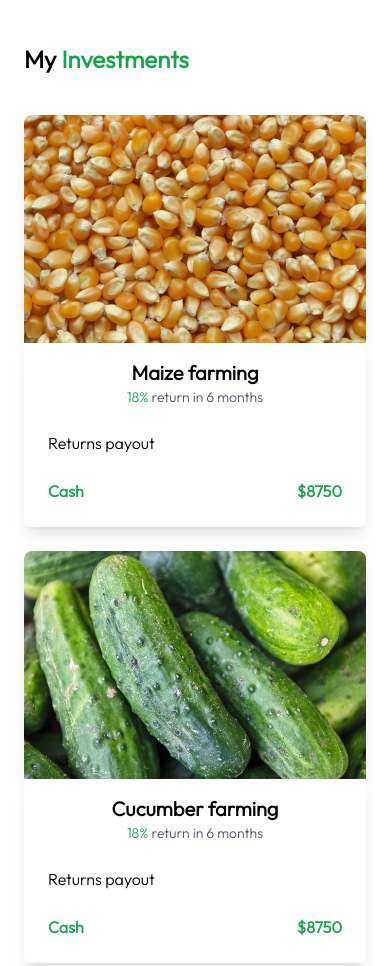
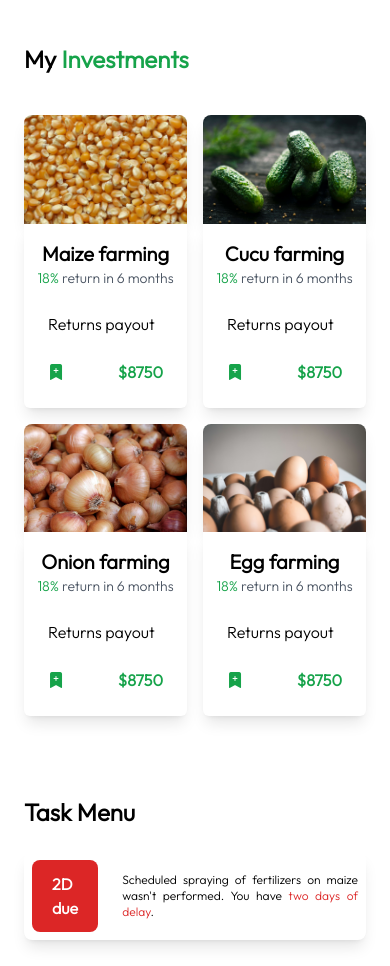
Before and after one commit to wemmy6673/virfarmers, a plain HTML site: page index.html in a window 390 px wide. Shown: the part 1331-2297 px from the top of the page. Drawn offline with nearby package versions, Linux system fonts and the light colour scheme.

Commit message:
investment cards rearranged

```diff
--- a/index.html
+++ b/index.html
@@ -210,8 +210,86 @@
             <h1 class="pt-10 mt-8 md:mt-0 text-2xl font-bold md:mx-0" data-aos="fade-up" data-aos-duration="1500">My <span class="text-green-600">Investments</span></h1>
 
             <!-- Investment cards -->
+            <div class="flex flex-col space-y-4 pt-10 pb-10 md:hidden">
+                <div class="flex flex-row space-x-4">
+                    <div class="flex flex-col w-1/2"data-aos="fade-up" data-aos-duration="1500">
+                        <img src="images/maize.jpg" alt="" class="rounded-t-lg shadow-lg">
+                        <div class="flex flex-col bg-white rounded-b-md shadow-lg">
+                            <h2 class="font-bold text-xl text-center pt-4">Maize farming</h2>
+                            <p class="text-sm text-center text-gray-600"><span class="text-green-600">18%</span> return in 6 months</p>
+                            <p class="pl-6 pt-6">Returns payout</p>
+                            <div class="flex flex-row justify-between p-6">
+                                <i class="bi bi-bookmark-plus-fill text-green-600"></i>
+                                <p class="text-green-600 font-bold">$8750</p>
 
-            <div class="flex flex-col md:flex-row pt-10 items-center space-y-6 md:space-y-0 md:space-x-4 pb-10" data-aos="fade-up" data-aos-duration="1500">
+                            </div>
+
+
+
+                        </div>
+
+
+                    </div>
+                    <div class="flex flex-col w-1/2"data-aos="fade-up" data-aos-duration="1500">
+                        <img src="images/cucumber 2.jpg" alt="" class="rounded-t-lg shadow-lg">
+                        <div class="flex flex-col bg-white rounded-b-md shadow-lg">
+                            <h2 class="font-bold text-xl text-center pt-4">Cucu farming</h2>
+                            <p class="text-sm text-center text-gray-600"><span class="text-green-600">18%</span> return in 6 months</p>
+                            <p class="pl-6 pt-6">Returns payout</p>
+                            <div class="flex flex-row justify-between p-6">
+                                <i class="bi bi-bookmark-plus-fill text-green-600"></i>
+                                <p class="text-green-600 font-bold">$8750</p>
+
+                            </div>
+
+                        </div>
+
+
+                    </div>
+
+                </div>
+
+                <div class="flex flex-row space-x-4">
+                    <div class="flex flex-col w-1/2"data-aos="fade-up" data-aos-duration="1500">
+                        <img src="images/onions.jpg" alt="" class="rounded-t-lg shadow-lg">
+                        <div class="flex flex-col bg-white rounded-b-md shadow-lg">
+                            <h2 class="font-bold text-xl text-center pt-4">Onion farming</h2>
+                            <p class="text-sm text-center text-gray-600"><span class="text-green-600">18%</span> return in 6 months</p>
+                            <p class="pl-6 pt-6">Returns payout</p>
+                            <div class="flex flex-row justify-between p-6">
+                                <i class="bi bi-bookmark-plus-fill text-green-600"></i>
+                                <p class="text-green-600 font-bold">$8750</p>
+
+                            </div>
+
+
+
+                        </div>
+
+
+                    </div>
+                    <div class="flex flex-col w-1/2"data-aos="fade-up" data-aos-duration="1500">
+                        <img src="images/eggs.jpg" alt="" class="rounded-t-lg shadow-lg">
+                        <div class="flex flex-col bg-white rounded-b-md shadow-lg">
+                            <h2 class="font-bold text-xl text-center pt-4">Egg farming</h2>
+                            <p class="text-sm text-center text-gray-600"><span class="text-green-600">18%</span> return in 6 months</p>
+                            <p class="pl-6 pt-6">Returns payout</p>
+                            <div class="flex flex-row justify-between p-6">
+                                <i class="bi bi-bookmark-plus-fill text-green-600"></i>
+                                <p class="text-green-600 font-bold">$8750</p>
+
+                            </div>
+
+                        </div>
+
+
+                    </div>
+
+                </div>
+
+            </div>
+
+            <div class="hidden md:flex md:flex-row pt-10 items-center space-y-6 md:space-y-0 md:space-x-4 pb-10" data-aos="fade-up" data-aos-duration="1500">
                 <div class="flex flex-col md:w-1/4"data-aos="fade-up" data-aos-duration="1500">
                     <img src="images/maize.jpg" alt="" class="rounded-t-lg shadow-lg">
                     <div class="flex flex-col bg-white rounded-b-md shadow-lg">
@@ -219,7 +297,7 @@
                         <p class="text-sm text-center text-gray-600"><span class="text-green-600">18%</span> return in 6 months</p>
                         <p class="pl-6 pt-6">Returns payout</p>
                         <div class="flex flex-row justify-between p-6">
-                            <p class="text-green-600 font-bold">Cash</p>
+                            <i class="bi bi-bookmark-plus-fill text-green-600"></i>
                             <p class="text-green-600 font-bold">$8750</p>
 
                         </div>
@@ -235,7 +313,7 @@
                         <p class="text-sm text-center text-gray-600"><span class="text-green-600">18%</span> return in 6 months</p>
                         <p class="pl-6 pt-6">Returns payout</p>
                         <div class="flex flex-row justify-between p-6">
-                            <p class="text-green-600 font-bold">Cash</p>
+                            <i class="bi bi-bookmark-plus-fill text-green-600"></i>
                             <p class="text-green-600 font-bold">$8750</p>
 
                         </div>
@@ -251,7 +329,7 @@
                         <p class="text-sm text-center text-gray-600"><span class="text-green-600">18%</span> return in 6 months</p>
                         <p class="pl-6 pt-6">Returns payout</p>
                         <div class="flex flex-row justify-between p-6">
-                            <p class="text-green-600 font-bold">Cash</p>
+                            <i class="bi bi-bookmark-plus-fill text-green-600"></i>
                             <p class="text-green-600 font-bold">$8750</p>
 
                         </div>
@@ -267,7 +345,7 @@
                         <p class="text-sm text-center text-gray-600"><span class="text-green-600">18%</span> return in 6 months</p>
                         <p class="pl-6 pt-6">Returns payout</p>
                         <div class="flex flex-row justify-between p-6">
-                            <p class="text-green-600 font-bold">Cash</p>
+                            <i class="bi bi-bookmark-plus-fill text-green-600"></i>
                             <p class="text-green-600 font-bold">$8750</p>
 
                         </div>
@@ -492,8 +570,16 @@
 
 
 
-        <!-- Footer -->
-        <div class="bg-gray-600 text-white pt-20 pb-6">
+
+
+        </div>
+
+
+
+
+        </div>
+         <!-- Footer -->
+         <div class="bg-gray-600 text-white pt-20 pb-6">
             <div class="flex flex-col space-y-6 md:space-y-0  md:space-x-10 md:flex-row px-6 justify-between">
                 <div class="flex flex-col space-y-4 md:space-y-6 text-center">
                     <h1 class="text-2xl font-bold">Virfarmers</h1>
@@ -544,13 +630,6 @@
 
         </div>
         <!-- Footer ends -->
-
-        </div>
-
-
-
-
-        </div>
 
     </div>
 
```
